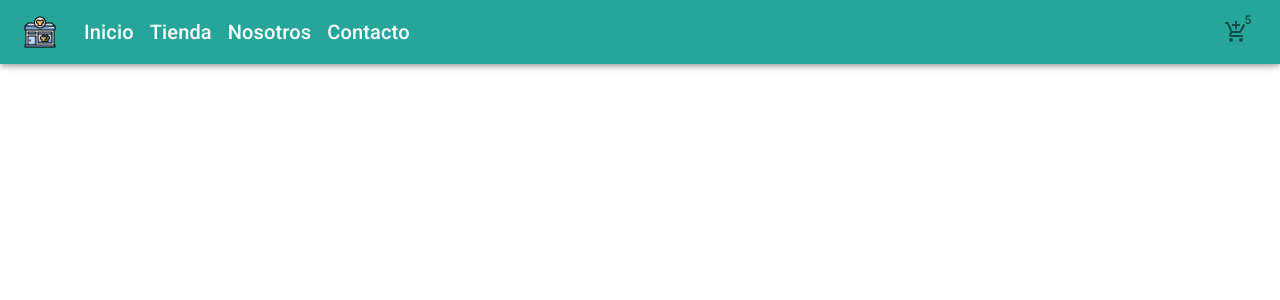
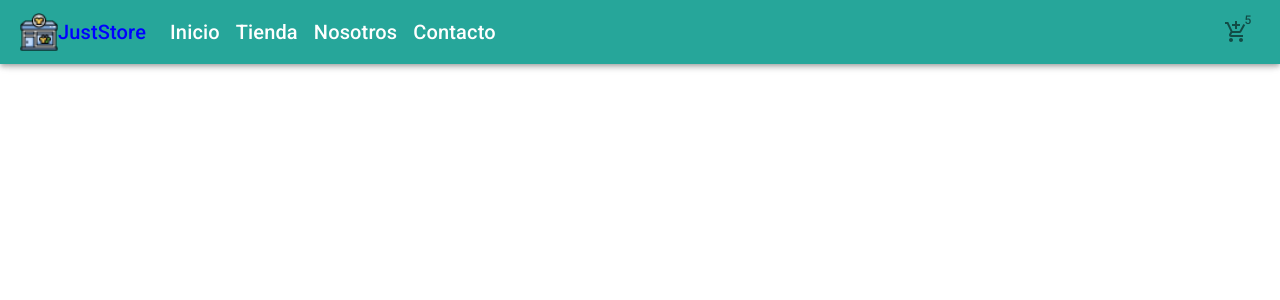
Before and after one commit to matiaspiuma1/JustStore-commerce, a React (Create React App) app: page / in a window 1280 px wide. Shown: the top 300 px of the page. Built offline with nearby package versions, Linux system fonts and the light colour scheme.

Commit message:
tarea menu

```diff
--- a/src/components/NavBar/NavBar.js
+++ b/src/components/NavBar/NavBar.js
@@ -9,10 +9,13 @@ const color = teal[900];
 const NavBar = () => {
 	return (
 		<Box mt={4}>
-			<AppBar sx={{ background: teal[400] }}>
+			<AppBar sx={{ background: teal[400], alignContent: 'center' }}>
 				<Toolbar>
-					<IconButton size='large' edge='start' aria-label='menu' sx={{ mr: 2 }}>
-						<img src={logo} alt='Icono Tienda' />
+					<IconButton edge='start' aria-label='menu' sx={{ mr: 2 }}>
+						<img src={logo} alt='Icono Tienda' height='38px' sx={{ alignContent: 'center' }} />
+						<Typography variant='h6' color='blue'>
+							JustStore
+						</Typography>
 					</IconButton>
 					<Typography>
 						<Link href='#' component='button' variant='h6' color='inherit' underline='none' sx={{ mr: 2 }}>
```
